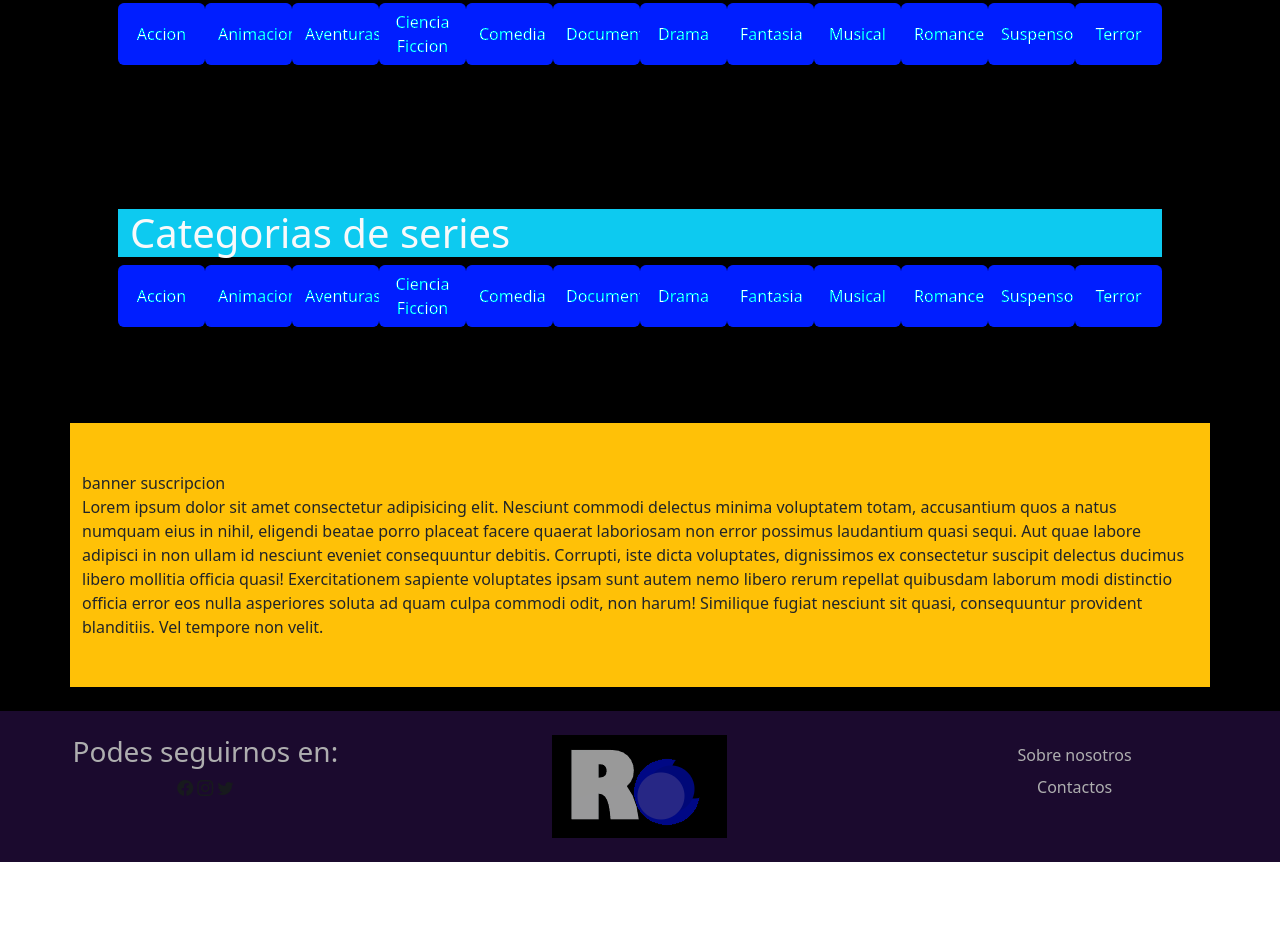
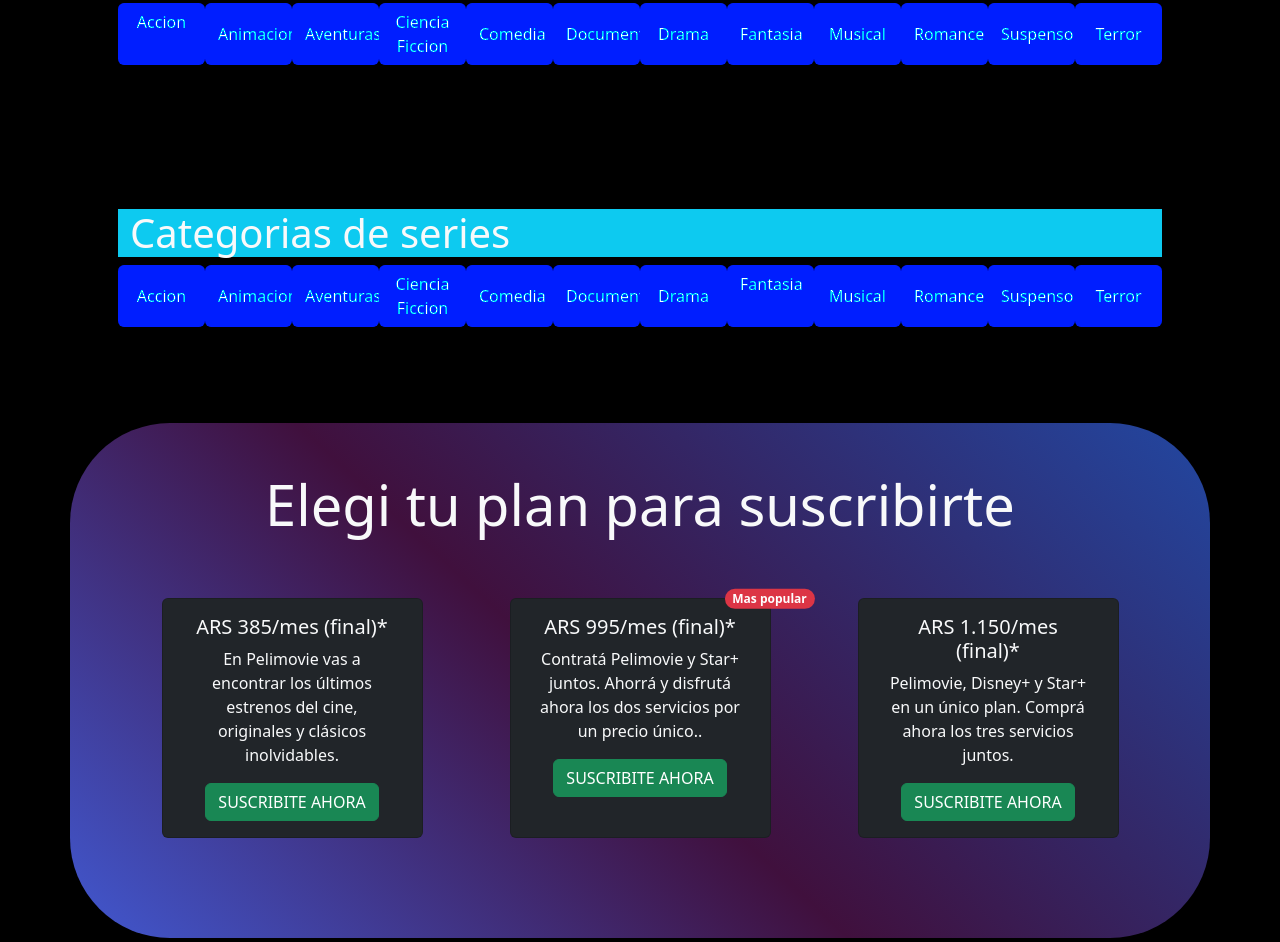
Before and after one commit to Luazubel/pelimovie, a plain HTML site: page index.html in a window 1280 px wide. Shown: the part 1608-2550 px from the top of the page. Before the commit the page ends 2470 px from the top, so only its background shows below. Drawn offline with nearby package versions, Linux system fonts and the light colour scheme.

Commit message:
cambios en suscribir

```diff
--- a/index.html
+++ b/index.html
@@ -398,7 +398,7 @@
         <div class="my-5 row p-5">
           <h2 class="display-6 text-white bg-info">Categorias de peliculas</h2>
           <br>
-          <button type="button" class="btn botonesInicio col-12 col-md-2 col-lg-1">Accion</button>
+          <a href="pages/accion.html" class="btn botonesInicio col-12 col-md-2 col-lg-1">Accion</a>
           <button type="button" class="btn botonesInicio col-12 col-md-2 col-lg-1">Animacion</button>
           <button type="button" class="btn botonesInicio col-12 col-md-2 col-lg-1">Aventuras</button>
           <button type="button" class="btn botonesInicio col-12 col-md-2 col-lg-1">Ciencia Ficcion</button>
@@ -421,23 +421,51 @@
           <button type="button" class="btn botonesInicio col-12 col-md-2 col-lg-1">Comedia</button>
           <button type="button" class="btn botonesInicio col-12 col-md-2 col-lg-1">Documental</button>
           <button type="button" class="btn botonesInicio col-12 col-md-2 col-lg-1">Drama</button>
-          <button type="button" class="btn botonesInicio col-12 col-md-2 col-lg-1">Fantasia</button>
+          <a href="pages/fantasia.html" class="btn botonesInicio col-12 col-md-2 col-lg-1">Fantasia</a>
           <button type="button" class="btn botonesInicio col-12 col-md-2 col-lg-1">Musical</button>
           <button type="button" class="btn botonesInicio col-12 col-md-2 col-lg-1">Romance</button>
           <button type="button" class="btn botonesInicio col-12 col-md-2 col-lg-1">Suspenso</button>
           <button type="button" class="btn botonesInicio col-12 col-md-2 col-lg-1">Terror</button>
         </div>
       </section>
-      <section class="bg-warning container py-5">
-        banner suscripcion
-        <br>
-        Lorem ipsum dolor sit amet consectetur adipisicing elit. Nesciunt commodi delectus minima voluptatem totam, accusantium quos a natus numquam eius in nihil, eligendi beatae porro placeat facere quaerat laboriosam non error possimus laudantium quasi sequi. Aut quae labore adipisci in non ullam id nesciunt eveniet consequuntur debitis. Corrupti, iste dicta voluptates, dignissimos ex consectetur suscipit delectus ducimus libero mollitia officia quasi! Exercitationem sapiente voluptates ipsam sunt autem nemo libero rerum repellat quibusdam laborum modi distinctio officia error eos nulla asperiores soluta ad quam culpa commodi odit, non harum! Similique fugiat nesciunt sit quasi, consequuntur provident blanditiis. Vel tempore non velit.
+        <section class="bgSubs container py-5">
+          <h2 class="display-4 text-center text-light">Elegi tu plan para suscribirte</h2>
+          <aside class="row p-5 justify-content-around text-light text-center">
+            <div class="card bg-dark col-12 col-md-3 m-1">
+              <div class="card-body">
+                <h5 class="card-title">ARS 385/mes (final)*</h5>
+                <p class="card-text">En Pelimovie vas a encontrar los últimos estrenos del cine, originales y clásicos inolvidables.</p>
+                <a href="#" class="btn btn-success">SUSCRIBITE AHORA</a>
+              </div>
+            </div>
+            <div class="card bg-dark col-12 col-md-3 m-1 position-relative">
+              <span class="position-absolute top-0 start-100 translate-middle badge rounded-pill bg-danger">
+                Mas popular
+                <span class="visually-hidden">unread messages</span>
+              </span>
+              <div class="card-body">
+                <h5 class="card-title">ARS 995/mes (final)*</h5>
+                <p class="card-text">Contratá Pelimovie y Star+ juntos. Ahorrá y disfrutá ahora los dos servicios por un precio único..</p>
+                <a href="#" class="btn btn-success">SUSCRIBITE AHORA</a>
+              </div>
+            </div>
+            <div class="card bg-dark col-12 col-md-3 m-1">
+              <div class="card-body">
+                <h5 class="card-title">ARS 1.150/mes (final)*</h5>
+                <p class="card-text">Pelimovie, Disney+ y Star+ en un único plan. Comprá ahora los tres servicios juntos.</p>
+                <a href="#" class="btn btn-success">SUSCRIBITE AHORA</a>
+              </div>
+            </div>
+          </aside>
 
-      </section>
+
+
+        </section>
+
       <br>
     </main>
 
-    <footer class="colorNav text-light">
+    <footer class=" text-light">
       <section class="row py-4 text-center">
         <div class="col-12 col-md-4">
           <h3>Podes seguirnos en:</h3>
```
